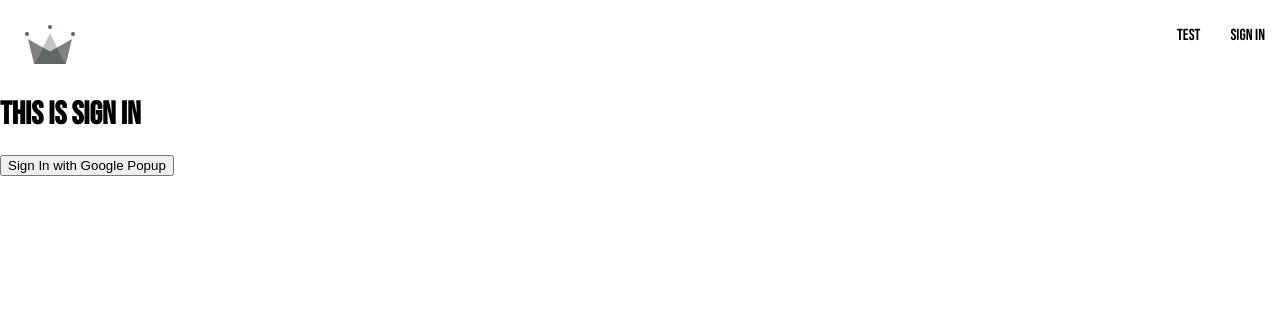
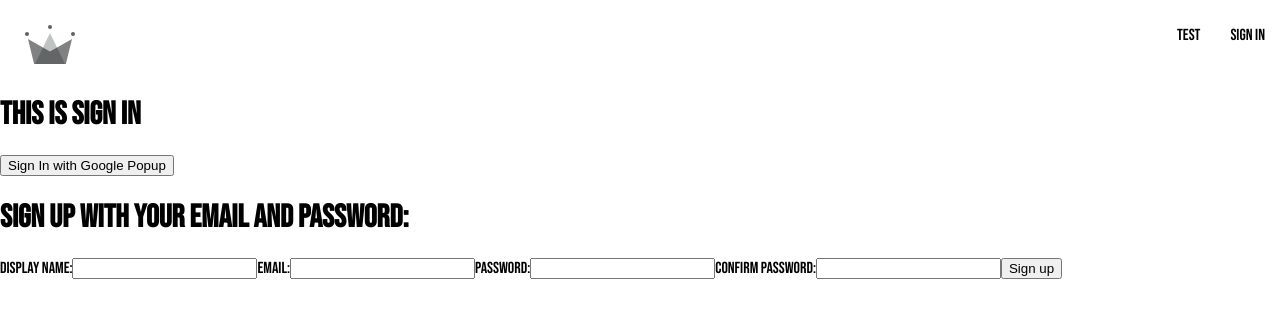
Before and after one commit to MiUlon/crwn-clothing3, a React (Create React App) app: page /sign-in in a window 1280 px wide. Shown: the top 318 px of the page. Built offline with nearby package versions, Linux system fonts and the light colour scheme.

Commit message:
adding form

```diff
--- /dev/null
+++ b/src/components/sign-up-form/sign-up-form.component.jsx
@@ -0,0 +1,45 @@
+import { useState } from "react";
+
+const defaultFormFields = {
+    displayName: '',
+    email: '',
+    password: '',
+    confirmPassword: ''
+};
+
+const SignUpForm = () => {
+
+    const [formFields, setFormFields] = useState(defaultFormFields);
+    const { displayName, email, password, confirmPassword } = formFields;
+
+    console.log(formFields);
+
+    const handleChange = (event) => {
+        const { name, value } = event.target;
+
+        setFormFields({...formFields, [name]: value});
+    };
+
+    return (
+        <div>
+            <h1>Sign Up with your email and password:</h1>
+            <form onSubmit={() => {}}>
+                <label>Display Name:</label>
+                <input type='text' required onChange={handleChange} name='displayName' value={displayName}/>
+
+                <label>Email:</label>
+                <input type='email' required onChange={handleChange} name='email' value={email}/>
+
+                <label>Password:</label>
+                <input type='password' required onChange={handleChange} name='password' value={password}/>
+
+                <label>Confirm Password:</label>
+                <input type='password' required onChange={handleChange} name='confirmPassword' value={confirmPassword}/>
+
+                <button type='submit'>Sign up</button>
+            </form>
+        </div>
+    )
+}
+
+export default SignUpForm;
--- a/src/routes/sign-in/sign-in.component.jsx
+++ b/src/routes/sign-in/sign-in.component.jsx
@@ -1,4 +1,5 @@
 import { signInWithGooglePopup, createUserDocumentFromAuth } from '../../utils/firebase/firebase.utils';
+import SignUpForm from '../../components/sign-up-form/sign-up-form.component';
 
 const SignIn = () => {
 
@@ -11,6 +12,7 @@
         <div>
             <h1>This is Sign In</h1>
             <button onClick={logGoogleUser}>Sign In with Google Popup</button>
+            <SignUpForm />
         </div>
     )
 }
```
